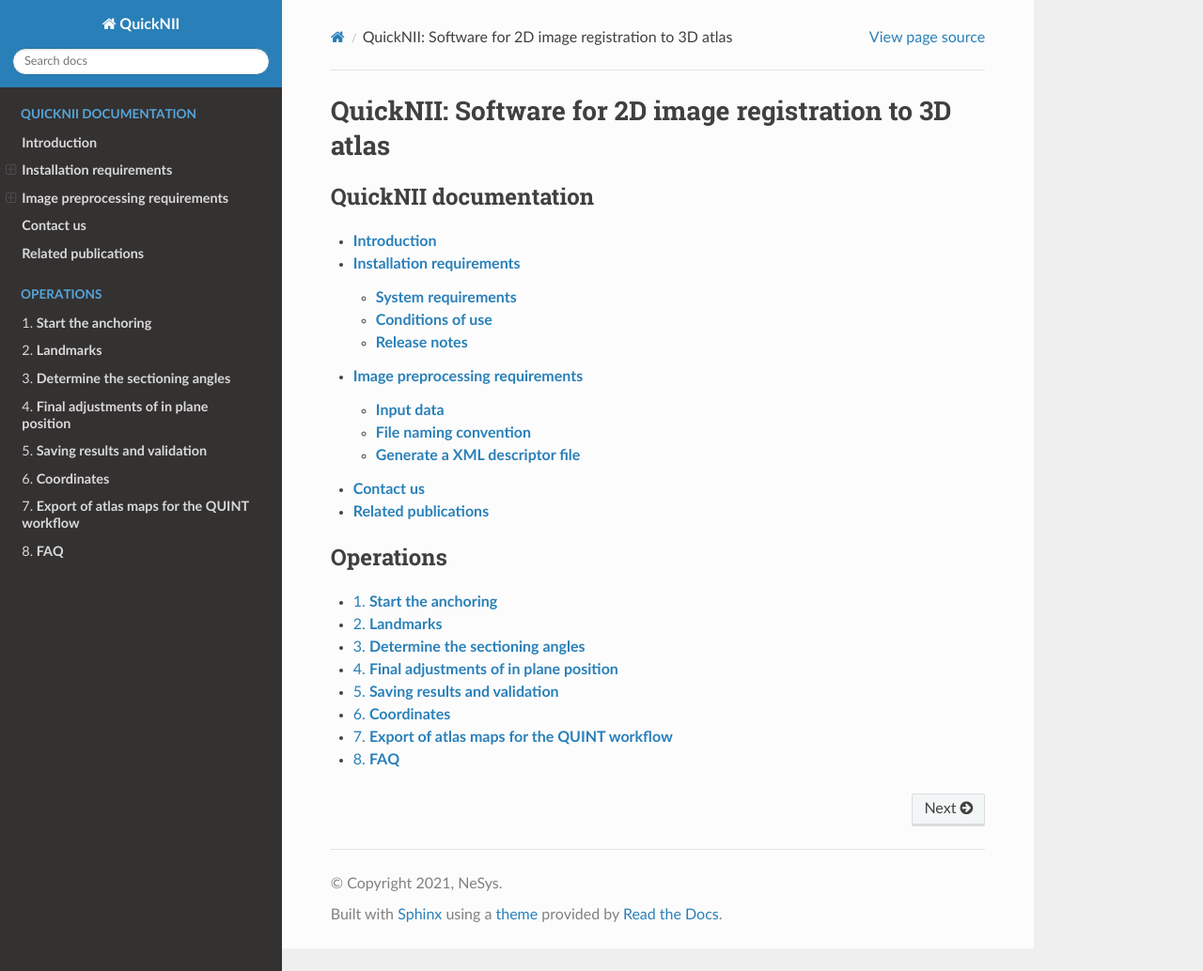
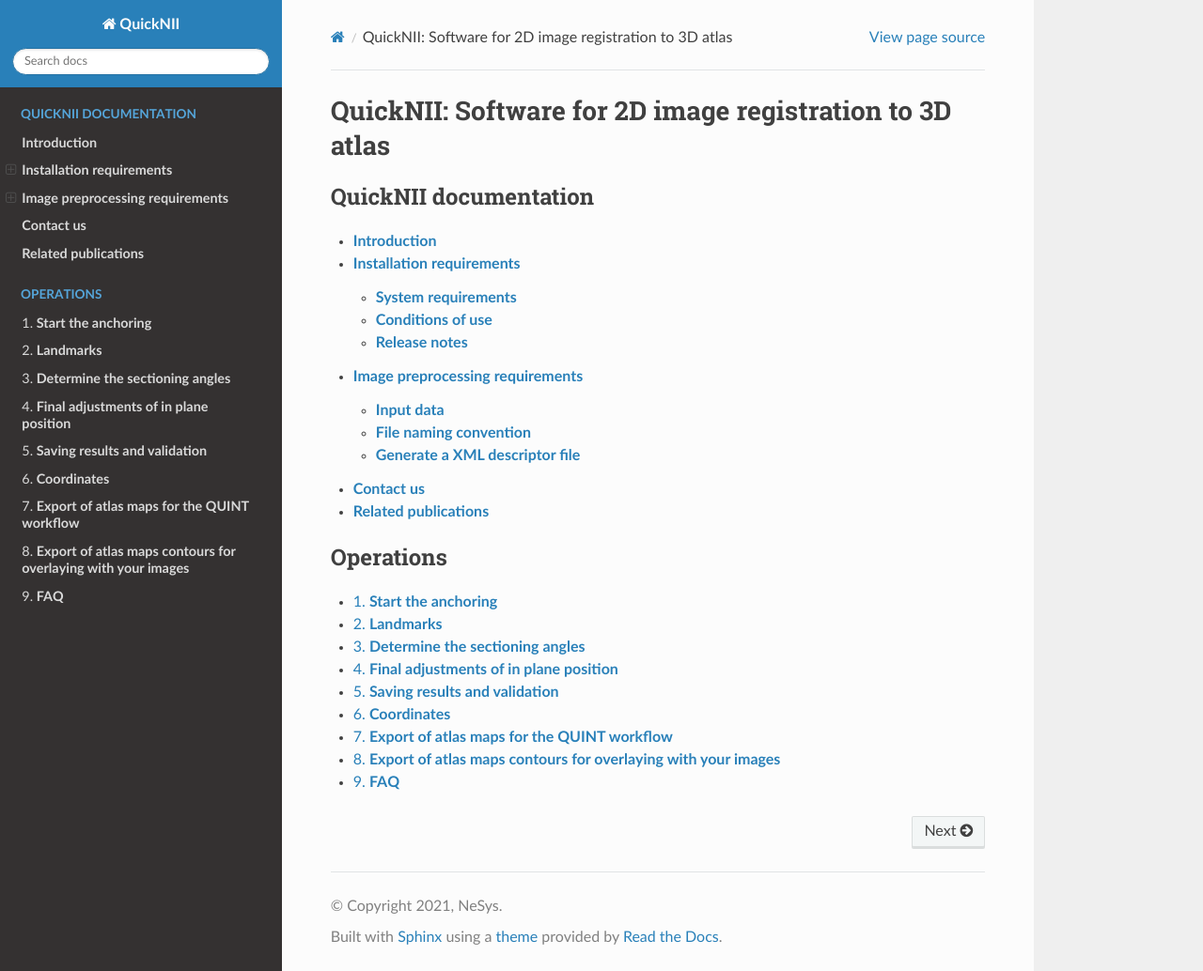
Before and after one commit to Tevemadar/QuickNII, a Sphinx documentation site: the page built from Docs/index.rst, in a window 1280 px wide and 1034 px high. Shown: the whole window at 94% size. Built offline with Sphinx 7.4.7 and the Read the Docs theme 2.0.0, drawn with Linux system fonts in a browser that asks for light colours; some of the changed lines change nothing that is shown.

Commit message:
Update export.rst

```diff
--- a/Docs/export.rst
+++ b/Docs/export.rst
@@ -11,3 +11,23 @@
 
 .. note::
    This file should not be confused with the anchoring JSON file used for the QUINT workflow!
+
+**Export of atlas maps contours for overlaying with your images**
+------------------------------------------------------------------
+In order to export custom atlas slices corresponding to your series.
+Press the “export Slices” button and select the destination folder.
+
+Open the exported QuickNII rainbow png files or the exported nl.png files from VisuAlign in ImageJ
+
+- open colorful segmentation image xy_seg.png
+- Process/Find Edges
+- Image/Type > 8-bit
+- Image/Adjust > Threshold..., and pull the upper slider to the far left, Apply. If you untick Dark background, it will also invert the result (to black contour on white background). Auto Local Threshold... (also in Image/Adjust) may achieve a similar result in a couple clicks less.
+- Save the image
+- Scale to the same dimentions as your raw experimental file (match x and Y), save
+- Copy the outline file and paste using "Edit"/"Paste Control...", "Transparent-white".
+- Save
+
+    .. image:: 6bef45ee36424df69f030c687f030605/media/image20.png
+   :width: 4.25in
+   :height: 2.44459in
```
